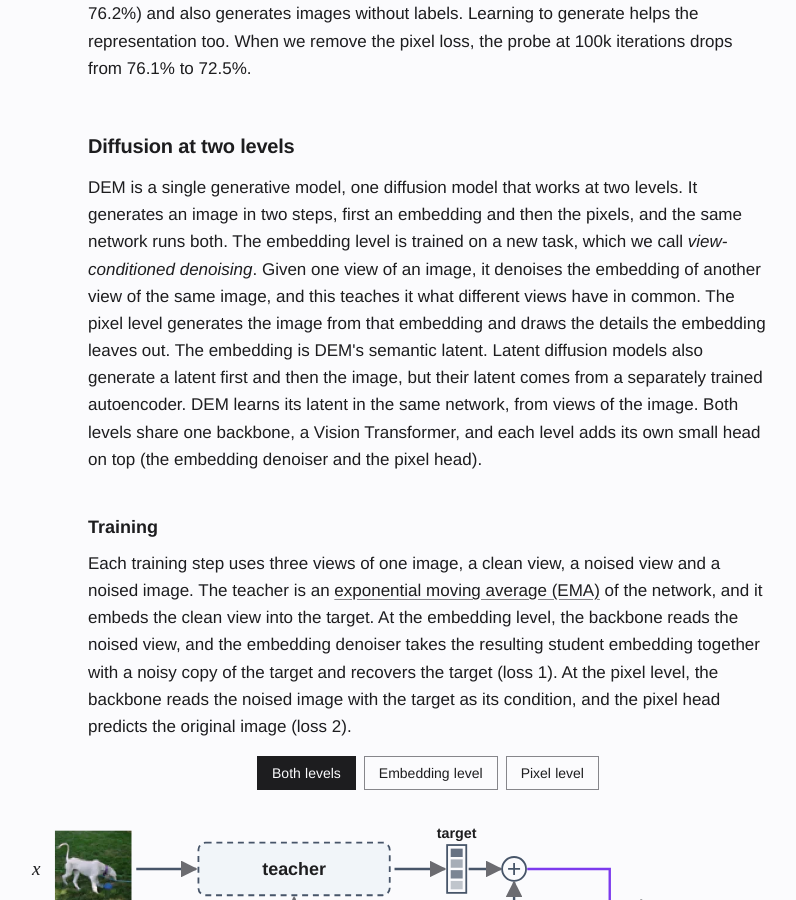
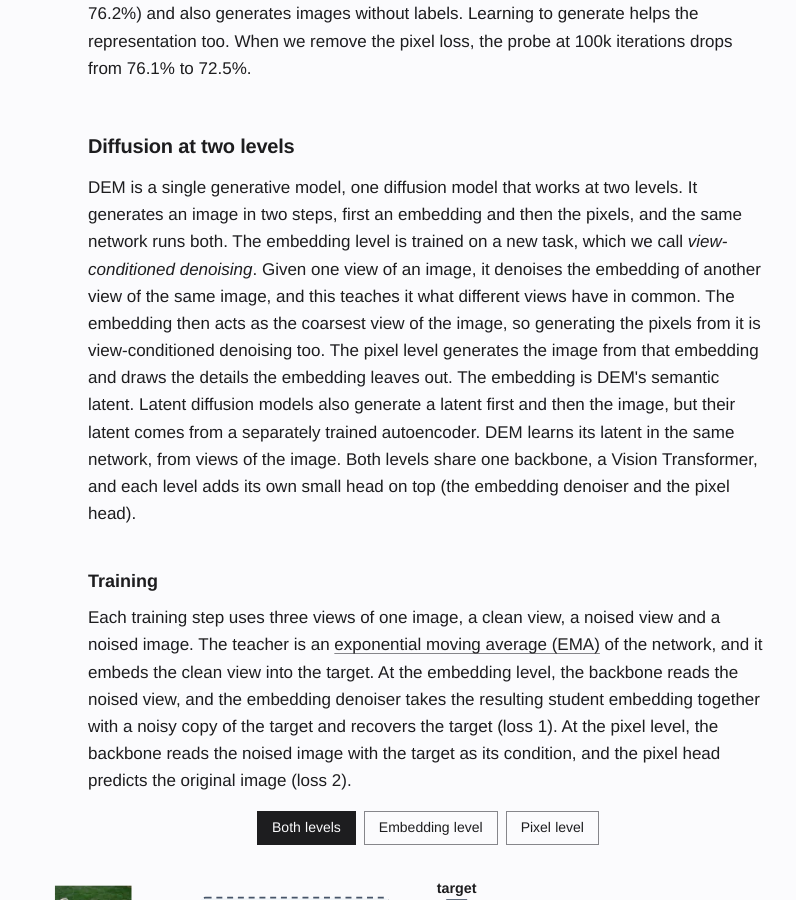
Before and after one commit to rabiulcste/rabiulcste.github.io, a Jekyll site: the page built from dem-denoising-embeddings/index.html, in a window 1280 px wide and 900 px high, scrolled down 1553 px. Shown: the whole window, without its empty margins (212-1008 px from the left). Built offline with Jekyll 4.4.1, drawn with Linux system fonts in a browser that asks for light colours.

Commit message:
DEM page: pixel level as view-conditioned denoising

```diff
--- a/dem-denoising-embeddings/index.html
+++ b/dem-denoising-embeddings/index.html
@@ -246,7 +246,7 @@ bibtex: |
 
 <section id="method">
     <h2>Diffusion at two levels</h2>
-    <p>DEM is a single generative model, one diffusion model that works at two levels. It generates an image in two steps, first an embedding and then the pixels, and the same network runs both. The embedding level is trained on a new task, which we call <em>view-conditioned denoising</em>. Given one view of an image, it denoises the embedding of another view of the same image, and this teaches it what different views have in common. The pixel level generates the image from that embedding and draws the details the embedding leaves out. The embedding is DEM's semantic latent. Latent diffusion models also generate a latent first and then the image, but their latent comes from a separately trained autoencoder. DEM learns its latent in the same network, from views of the image. Both levels share one backbone, a Vision Transformer, and each level adds its own small head on top (the embedding denoiser and the pixel head).</p>
+    <p>DEM is a single generative model, one diffusion model that works at two levels. It generates an image in two steps, first an embedding and then the pixels, and the same network runs both. The embedding level is trained on a new task, which we call <em>view-conditioned denoising</em>. Given one view of an image, it denoises the embedding of another view of the same image, and this teaches it what different views have in common. The embedding then acts as the coarsest view of the image, so generating the pixels from it is view-conditioned denoising too. The pixel level generates the image from that embedding and draws the details the embedding leaves out. The embedding is DEM's semantic latent. Latent diffusion models also generate a latent first and then the image, but their latent comes from a separately trained autoencoder. DEM learns its latent in the same network, from views of the image. Both levels share one backbone, a Vision Transformer, and each level adds its own small head on top (the embedding denoiser and the pixel head).</p>
     <h3>Training</h3>
     <p>Each training step uses three views of one image, a clean view, a noised view and a noised image. The teacher is an <a href="https://arxiv.org/abs/2104.14294">exponential moving average (EMA)</a> of the network, and it embeds the clean view into the target. At the embedding level, the backbone reads the noised view, and the embedding denoiser takes the resulting student embedding together with a noisy copy of the target and recovers the target (loss 1). At the pixel level, the backbone reads the noised image with the target as its condition, and the pixel head predicts the original image (loss 2).</p>
     <figure class="dem-fig dem-btnfig" id="dem-train">
```
